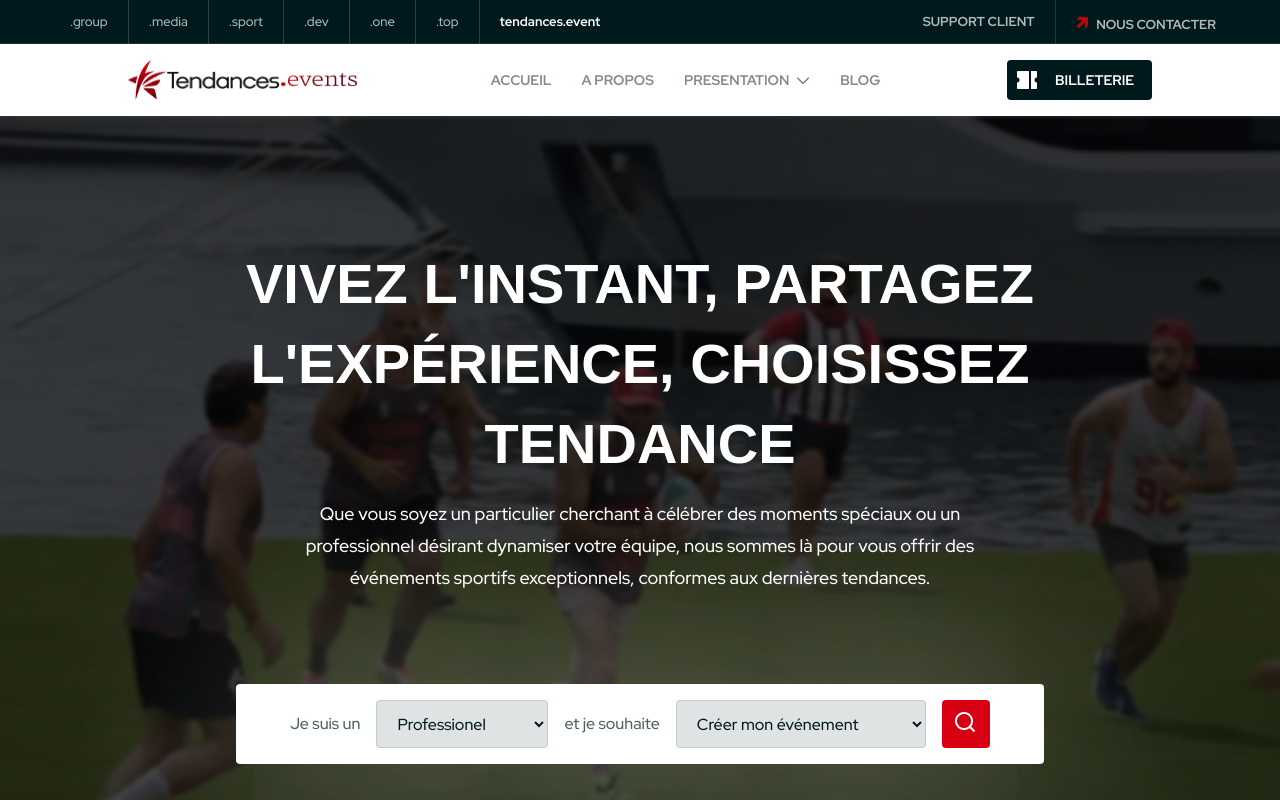
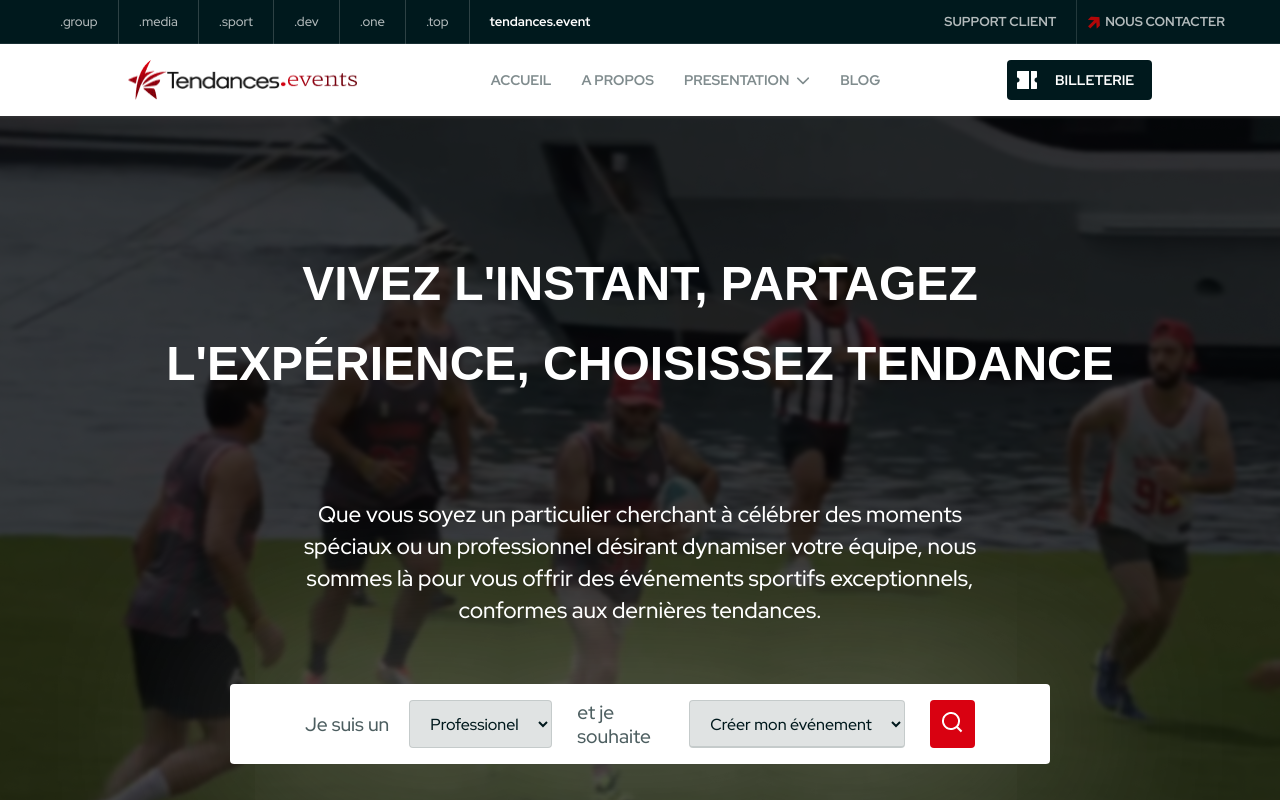
Before and after one commit to ghelblaze/Tendances, a React (Vite) app in the folder client/: page / in a window 1280 px wide. Shown: the top 800 px of the page. Built offline with nearby package versions, Linux system fonts and the light colour scheme.

Commit message:
form_layout_and_interaction

```diff
--- a/client/src/App.jsx
+++ b/client/src/App.jsx
@@ -1,3 +1,4 @@
+import React, { useState } from "react"
 import {BrowserRouter,Route,Routes} from "react-router-dom"
 import './App.css'
 import Footer from './components/Footer/Footer'
@@ -10,14 +11,18 @@ import Professionnels from "./pages/professionnels/Professionnels"
 import Particuliers from "./pages/particuliers/Particuliers"
 
 function App() {
-
+  const [contact,setContact]=useState(false);
+  const toggleContact = ()=>{
+      setContact(!contact)
+      console.log(contact)
+  }
 
   return (
     <BrowserRouter>
-      <TopHeader/>
+      <TopHeader contact={contact} toggle={toggleContact}/>
       <NavBar/>
       <Routes>
-        <Route path="/" element={<Home/>}/>
+        <Route path="/" element={<Home contact={contact} toggle={toggleContact}/>}/>
         <Route path="/propos" element={<Propos/>}/>
         <Route path="/blog" element={<Blog/>}/>
         <Route path="/professionnels" element={<Professionnels/>}/>
--- /dev/null
+++ b/client/src/components/Contact.jsx
@@ -0,0 +1,12 @@
+import React from 'react'
+import './contact.css'
+const Contact = ({contact,toggle}) => {
+  return (
+    <div className={contact? "contact-container active":"contact-contianer"}>
+        <div className="transparent" onClick={toggle}></div>
+        <div className={contact? "contact-form active":"contact-form"}>form</div>
+    </div>
+  )
+}
+
+export default Contact
--- a/client/src/components/TopHeader/TopHeader.css
+++ b/client/src/components/TopHeader/TopHeader.css
@@ -5,19 +5,16 @@
     border-bottom: 0.8px solid #EDF0F31A;
     display: flex;
     justify-content: space-between;
-    padding-right: 5%;
-    top: 0;
-
-
+    padding: 0px 40px;
 
 
 
 }
 .agences{
     display: flex;
-    width:53px;
-    height:  44px;
-    margin-left: 50px;
+    flex: 4;
+    height:44px;
+
 
 }
 .group{
@@ -48,11 +45,8 @@
 .tendances{
     display: flex;
     align-items: center;
-
     padding: 13px 20px 13px 20px;
-
     gap: 10px;
-
     font-family: "Red Hat Display";
     font-size: 13px;
     font-weight: 700;
@@ -67,7 +61,9 @@
     display: flex;
     color: #FFF;
     align-items: center;
-
+    flex: 2;
+    justify-content: end;
+    margin-right: 15px;
 
 }
 
@@ -80,6 +76,11 @@
     opacity: 0.7;
     border-right: 0.8px solid rgba(255, 255, 255, 0.2);
     padding: 13px 20px 13px 20px;
+    cursor: pointer;
+}
+.support-client>a{
+    font-family: "Red Hat Display";
+    color: #FFF;
 }
 .nous-contacter{
     font-family: "Red Hat Display";
@@ -88,7 +89,10 @@
     line-height: 18px;
     color: #FFF;
     opacity: 0.7;
-    padding: 13px 0 13px 20px;
+    margin-left: 10px;
+    cursor: pointer;
+    display: flex;
+    align-items: center;
 }
 .arrow{
     font-size: 1.2rem;
--- a/client/src/components/TopHeader/TopHeader.jsx
+++ b/client/src/components/TopHeader/TopHeader.jsx
@@ -1,9 +1,10 @@
-import React from "react"
+
 import './TopHeader.css'
-import Arrow from "./Arrow.jsx"
+import Contact from "../Contact";
 
 
-const TopHeader = () => {
+const TopHeader = ({contact,toggle}) => {
+
   return (
     <div className='menu-t-group'>
 
@@ -20,8 +21,8 @@ const TopHeader = () => {
 
 
             <ul className="right-list" >
-                <li className="support-client">SUPPORT CLIENT</li>
-                <li className="nous-contacter"><span className="arrow">&#129141;</span> NOUS CONTACTER</li>
+                <li className="support-client"><a href="https://tendances-group.agilix.io/" target="_blank" rel="noreferrer">SUPPORT CLIENT</a></li>
+                <li className="nous-contacter" onClick={toggle}><span className="arrow">&#129141;</span> NOUS CONTACTER</li>
             </ul>
 
 
--- /dev/null
+++ b/client/src/components/contact.css
@@ -0,0 +1,30 @@
+.contact-container{
+    height: 100%;
+    width: 100vw;
+    position: fixed;
+    top: 0px;
+    left: 0pc;
+    display: none;
+
+
+}
+.transparent{
+    width: 100%;
+    height: 100%;
+    background-color: rgb(42, 41, 42, .8);
+    z-index: 120;
+
+}
+.contact-form{
+    display: none;
+    width: 40%;
+    height: 100%;
+    background-color: #fff;
+    transition: display 1000ms ease-in-out;
+    z-index: 102;
+}
+.active{
+    display: flex;
+    z-index: 100;
+
+}
--- a/client/src/pages/Blog/blog-data.js
+++ b/client/src/pages/Blog/blog-data.js
@@ -6,6 +6,7 @@ const blogData = [
     title: "POURQUOI FAIRE APPEL À UNE AGENCE POUR CRÉER UN ÉVÈNEMENT ?",
     text: "Tendance Events est une nouvelle agence évènementielle sur le rocher monégasque. Nous insufflons fraîcheur et originalité sur la Principauté. Tendance Events se démarque par son inspiration, sa rigueur et son panel de sponsors. Des ...",
   },
+
   {
     imgUrl: "../../../public/blogImg2.png",
     url: "",
--- a/client/src/pages/Homes/Form.jsx
+++ b/client/src/pages/Homes/Form.jsx
@@ -5,17 +5,21 @@ import './form.css'
 const Form = () => {
   return (
     <div className='searchBox'>
+      <div className='seek'>
         <label htmlFor="identity">Je suis un</label>
         <select name="identity" id="identity">
             <option value="professionel">Professionel</option>
             <option value="particulier">Particulier</option>
-
         </select>
+      </div>
+      <div className='seek'>
         <label htmlFor="evenement">et je souhaite</label>
         <select name="evenement" id="evenement">
             <option value="creer_evenement">Créer mon événement</option>
 
         </select>
+      </div>
+
         <button className='scope'><img src="./scope.png" alt="scope"  /></button>
     </div>
   )
--- a/client/src/pages/Homes/Home.css
+++ b/client/src/pages/Homes/Home.css
@@ -1,8 +1,6 @@
 
 .home-container{
     width: 100%;
-
-
     overflow: hidden;
 }
 .hero{
@@ -22,7 +20,7 @@
     min-width: 80%;
     height: 30%;
     font-family: Termina, sans-serif;
-    font-size: 56px;
+    font-size: 3rem;
     font-weight: 600;
     line-height: 80px;
     letter-spacing: 0em;
@@ -34,7 +32,7 @@
     width: 66%;
     height: 20%;
     font-family: 'Red Hat Display';
-    font-size: 18px;
+    font-size: 1.4rem;
     font-weight: 500;
     line-height: 32px;
     letter-spacing: 0em;
@@ -118,22 +116,23 @@ span{
     display: flex;
     align-items: center;
     justify-content: space-between;
+    gap: 5px;
+}
 
-    gap: 5px;
-
-
-}
 .category-1{
     position: relative;
     background: linear-gradient(0deg, #00191D 0%, rgba(0, 25, 29, 0) 50%),
         url('../../../public/rugbybgd.png')  ;
-    background-size: cover;
-    background-position: center;
+    background-size:cover;
+    background-position:center;
+    background-repeat: no-repeat;
     height: 600px;
     width: 50%;
     border-radius: 4px;
 
+
 }
+
 
 .cat1-top14{
     position: absolute;
@@ -210,6 +209,20 @@ span{
     width: 50%;
     border-radius: 4px;
     border: 2px;
+}
+@media screen and (max-width : 1024px){
+    .offre-details{
+    display: flex;
+    flex-direction: column;
+}
+.category-1{
+    width: 100%;
+    height: 800px;
+}
+.category-2{
+    width: 100%;
+    height: 800px;
+}
 }
 .section-title{
     font-family: Termina, sans-serif;
--- a/client/src/pages/Homes/Home.jsx
+++ b/client/src/pages/Homes/Home.jsx
@@ -1,3 +1,5 @@
+import React from 'react'
+import { useState } from 'react'
 import './Home.css'
 import Form from './Form'
 import BilleterieBTN from '../../components/billeterieBTN'
@@ -5,12 +7,16 @@ import Stats from "../../components/Stats"
 import Paragraph from '../../components/Paragraph'
 import Reviews from '../../components/Reviews'
 import Section from '../../components/Section'
+import Contact from '../../components/Contact'
 
 
 
-const Home = () => {
+
+const Home = ({contact,toggle}) => {
+
   return (
     <div className="home-container">
+      <Contact contact={contact} toggle={toggle}/>
       <div className="hero">
             <p className="hero-text-up">Vivez l&#39;instant, partagez l&#39;expérience, choisissez Tendance</p>
             <p className="hero-text-down">Que vous soyez un particulier cherchant à célébrer des moments spéciaux ou un professionnel désirant dynamiser votre équipe, nous sommes là pour vous offrir des événements sportifs exceptionnels, conformes aux dernières tendances.</p>
--- a/client/src/pages/Homes/form.css
+++ b/client/src/pages/Homes/form.css
@@ -4,38 +4,44 @@
     justify-content: center;
     margin: auto;
     height: 80px;
-    width: 808px;
+    max-width: 80%;
     border-radius: 4px;
-    padding: 16px;
-    gap: 16px;
+    gap: 25px;
     background: rgba(255, 255, 255, 1);
     box-shadow: 0px 4px 200px 0px rgba(255, 255, 255, 0.5);
     margin-top: 50px;
 }
-.searchBox>label{
+.seek{
+    display: flex;
+    align-items: center;
+    justify-content: center;
+    max-width: 40%;
+    gap: 20px;
+}
+.searchBox label{
     font-family: "Red Hat Display";
-    font-size: 16px;
+    font-size: 1.2rem;
     font-weight: 500;
     line-height: 24px;
     letter-spacing: 0em;
     text-align: left;
     color: rgba(0, 25, 29, 0.7);
+    max-width: 100%;
 
 
 }
 #identity{
-    width: 172px;
+    max-width: 100%;
     height: 48px;
     padding: 12px 16px 12px 16px;
     border-radius: 4px;
-    border: 1px 1px 2px 1px;
     gap: 8px;
     border-width: 1px, 1px, 2px, 1px;
     border-style: solid;
     border-color: rgba(0, 25, 29, 0.12);
     background: rgba(0, 25, 29, 0.12);
     font-family: "Red Hat Display";
-    font-size: 16px;
+    font-size: 1rem;
     font-weight: 500;
     line-height: 24px;
     letter-spacing: 0em;
@@ -43,14 +49,12 @@
     color: rgba(0, 25, 29, 1);
 }
 #evenement{
-    width: 250px;
+    max-width: 100%;
     height: 48px;
     padding: 12px 16px 12px 16px;
     border-radius: 4px;
-    border: 1px 1px 2px 1px;
-    gap: 8px;
     background-color: rgba(0, 25, 29, 0.12);
-    border-width: 1px, 1px, 2px, 1px;
+    border-width: 1px 1px 2px 1px;
     border-style: solid;
     border-color: rgba(0, 25, 29, 0.12);
     font-family: "Red Hat Display";
@@ -58,16 +62,20 @@
     font-weight: 500;
     line-height: 24px;
     letter-spacing: 0em;
-    text-align: left;
+    text-align: center;
     color: rgba(0, 25, 29, 1);
 }
 .scope{
-    width: 48px;
+    max-width: 100%;
     height: 48px;
     padding: 8px 12px 8px 12px;
     border-radius: 4px;
     gap: 8px;
     background: rgba(217, 1, 17, 1);
     border: none;
-
 }
+@media screen and (max-width : 1024px){
+    .searchBox{
+        max-width: 90%;
+    }
+}
--- a/client/src/pages/particuliers/Particuliers.jsx
+++ b/client/src/pages/particuliers/Particuliers.jsx
@@ -1,6 +1,6 @@
 import React from 'react'
 import './particuliers.css'
-import partData from './part-data'
+import proData from './part-data'
 import Prestations from '../../components/Prestations'
 const Particuliers = () => {
   return (
@@ -9,7 +9,7 @@ const Particuliers = () => {
             <h1 className="propos-titre">NOS PRESTATIONS</h1>
       </div>
       <div className="pro-main">
-          <Prestations data={partData}/>
+          <Prestations data={proData}/>
       </div>
     </div>
   )
```
